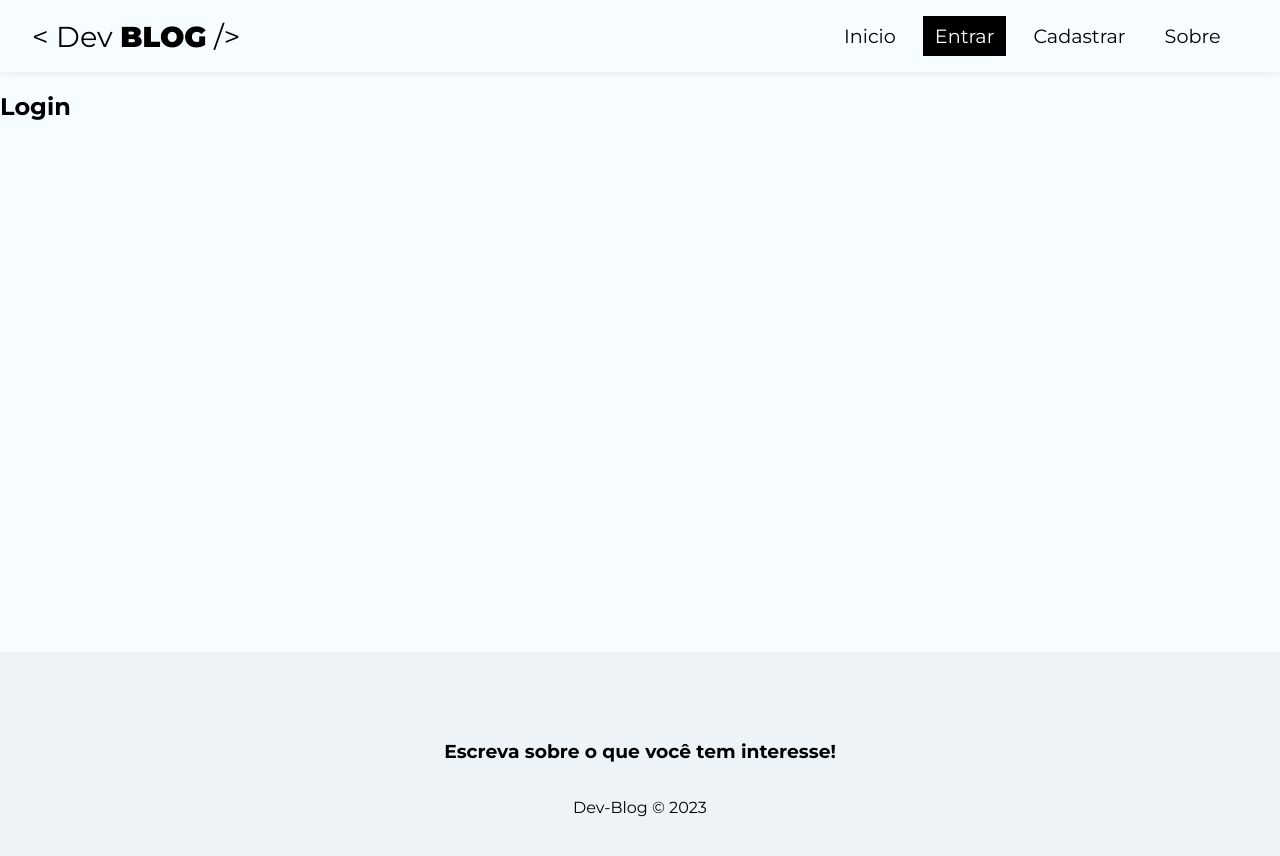
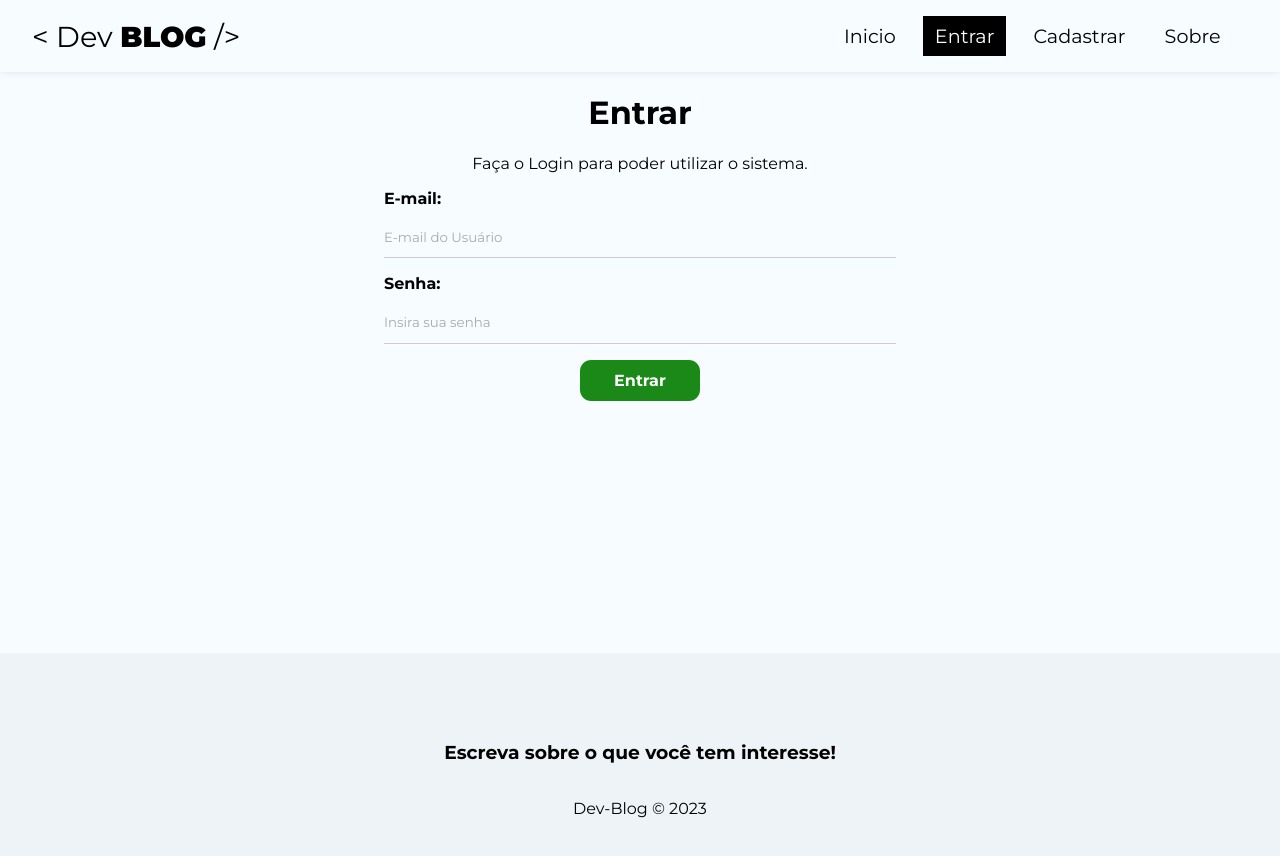
Before and after one commit to BrunoOliveira16/dev-blog, a React (Create React App) app: page /login in a window 1280 px wide. Shown: the top 856 px of the page. Built offline with nearby package versions, Linux system fonts and the light colour scheme; no server answers.

Commit message:
Feat: Criado lógica e tela login/logout c/ auth

```diff
--- a/src/App.js
+++ b/src/App.js
@@ -48,11 +48,22 @@ function App() {
             <Routes>
               <Route path='/' element={<Home />} />
               <Route path='/about' element={<About />} />
-              <Route path='/login' element={<Login />} />
-              <Route path='/register' element={<Register />} />
-              <Route path='/posts/create' element={<CreatePost />} />
-              <Route path='/dashboard' element={<Dashboard />} />
-              Route
+              <Route
+                path='/login'
+                element={!user ? <Login /> : <Navigate to="/" />}
+              />
+              <Route
+                path='/register'
+                element={!user ? <Register /> : <Navigate to="/" />}
+              />
+              <Route
+                path='/posts/create'
+                element={user ? <CreatePost /> : <Navigate to="/login" />}
+              />
+              <Route
+                path='/dashboard'
+                element={user ? <Dashboard /> : <Navigate to="/login" />}
+              />
             </Routes>
           </div>
           <Footer />
--- a/src/components/Navbar.js
+++ b/src/components/Navbar.js
@@ -5,6 +5,7 @@ import { useAuthValue } from '../context/AuthContext';
 
 const Navbar = () => {
     const { user } = useAuthValue();
+    const { logout } = useAuthentication();
 
   return (
     <nav className="navbar">
@@ -38,6 +39,11 @@ const Navbar = () => {
             <li>
                 <NavLink to="/about" id="about">Sobre</NavLink>
             </li>
+            {user && (
+                <li>
+                    <button onClick={logout}>Sair</button>
+                </li>
+            )}
         </ul>
     </nav>
   );
--- a/src/hooks/useAuthentication.js
+++ b/src/hooks/useAuthentication.js
@@ -25,6 +25,7 @@ export const useAuthentication = () => {
         }
     }
 
+    // Register
     const createUser = async (data) => {
         checkIfIsCancelled();
 
@@ -64,6 +65,38 @@ export const useAuthentication = () => {
         };
     };
 
+    // Logout - sign out
+    const logout = () => {
+        checkIfIsCancelled();
+
+        signOut(auth);
+    };
+
+    // Login - sign in
+    const login = async (data) => {
+        checkIfIsCancelled();
+        setLoading(true);
+        setError(false)
+
+        try {
+            await signInWithEmailAndPassword(auth, data.email, data.password)
+            setLoading(false);
+        } catch (error) {
+            let systemErrorMessage;
+
+            if(error.message.includes("user-not-found")) {
+                systemErrorMessage = "Usuário não encontrado."
+            } else if (error.message.includes("wrong-password")) {
+                systemErrorMessage = "Senha Incorreta."
+            } else {
+                systemErrorMessage = "Ocorreu um erro, por favor tente mais tarde."
+            }
+
+            setError(systemErrorMessage);
+            setLoading(false);
+        }
+    };
+
     useEffect(() => {
         return () => setCancelled(true);
     }, []);
@@ -72,6 +105,8 @@ export const useAuthentication = () => {
         auth,
         createUser,
         error,
-        loading
+        loading,
+        logout,
+        login,
     };
 };
--- a/src/pages/About/About.js
+++ b/src/pages/About/About.js
@@ -1,9 +1,12 @@
+import { Link } from 'react-router-dom';
 import './about.sass';
 
 const About = () => {
   return (
-    <div>
-        <h1>About</h1>
+    <div className='about'>
+        <h2>Sobre o Dev<span>Blog</span></h2>
+        <p>Este projeto consite em um blog feito com React no front-end e Firebase no back-end.</p>
+        <Link to="/posts/create" className='btn'>Criar Post</Link>
     </div>
   );
 };
--- a/src/pages/About/about.sass
+++ b/src/pages/About/about.sass
@@ -0,0 +1,16 @@
+@use '../../styles/variables'
+
+.about
+    text-align: center
+    display: flex
+    flex-direction: column
+    align-items: center
+
+    p
+        color: variables.$font-color-form
+        margin-bottom: 2rem
+
+    a
+        display: block
+        margin-top: 1rem
+        padding: .7rem 1rem
--- a/src/pages/Login/Login.js
+++ b/src/pages/Login/Login.js
@@ -1,9 +1,63 @@
 import './login.sass';
 
+import { useState, useEffect } from 'react';
+import { useAuthentication } from '../../hooks/useAuthentication';
+
 const Login = () => {
+  const [ email, setEmail ] = useState("")
+  const [ password, setPassword ] = useState("")
+  const [ error, setError ] = useState("")
+  const { login, error: authError, loading } = useAuthentication();
+
+  const handleSubmit = async (e) => {
+    e.preventDefault();
+    setError("");
+    const user = {
+      email,
+      password
+    };
+    const response = await login(user);
+    console.log(user)
+  };
+
+  useEffect(() => {
+    if(authError) {
+      setError(authError);
+    }
+  }, [authError])
+
   return (
-    <div>
-        <h2>Login</h2>
+    <div className='login'>
+      <h1>Entrar</h1>
+      <p>Faça o Login para poder utilizar o sistema.</p>
+      <form onSubmit={handleSubmit}>
+        <label>
+          <span>E-mail:</span>
+          <input
+            type="email"
+            name="displayEmail"
+            required
+            placeholder="E-mail do Usuário"
+            value={email}
+            onChange={(e) => setEmail(e.target.value)}
+          />
+        </label>
+        <label>
+          <span>Senha:</span>
+          <input
+            type="password"
+            name="password"
+            required
+            placeholder="Insira sua senha"
+            value={password}
+            onChange={(e) => setPassword(e.target.value)}
+          />
+        </label>
+
+        {!loading &&  <button className="btn">Entrar</button>}
+        {loading &&  <button className="btn" disabled>Aguarde...</button>}
+        {error && <p className="error">{error}</p>}
+      </form>
     </div>
   );
 };
--- a/src/pages/Login/login.sass
+++ b/src/pages/Login/login.sass
@@ -0,0 +1,7 @@
+@use '../../styles/variables'
+
+.login
+    text-align: center
+
+    a
+        color: variables.$font-color-form
```
